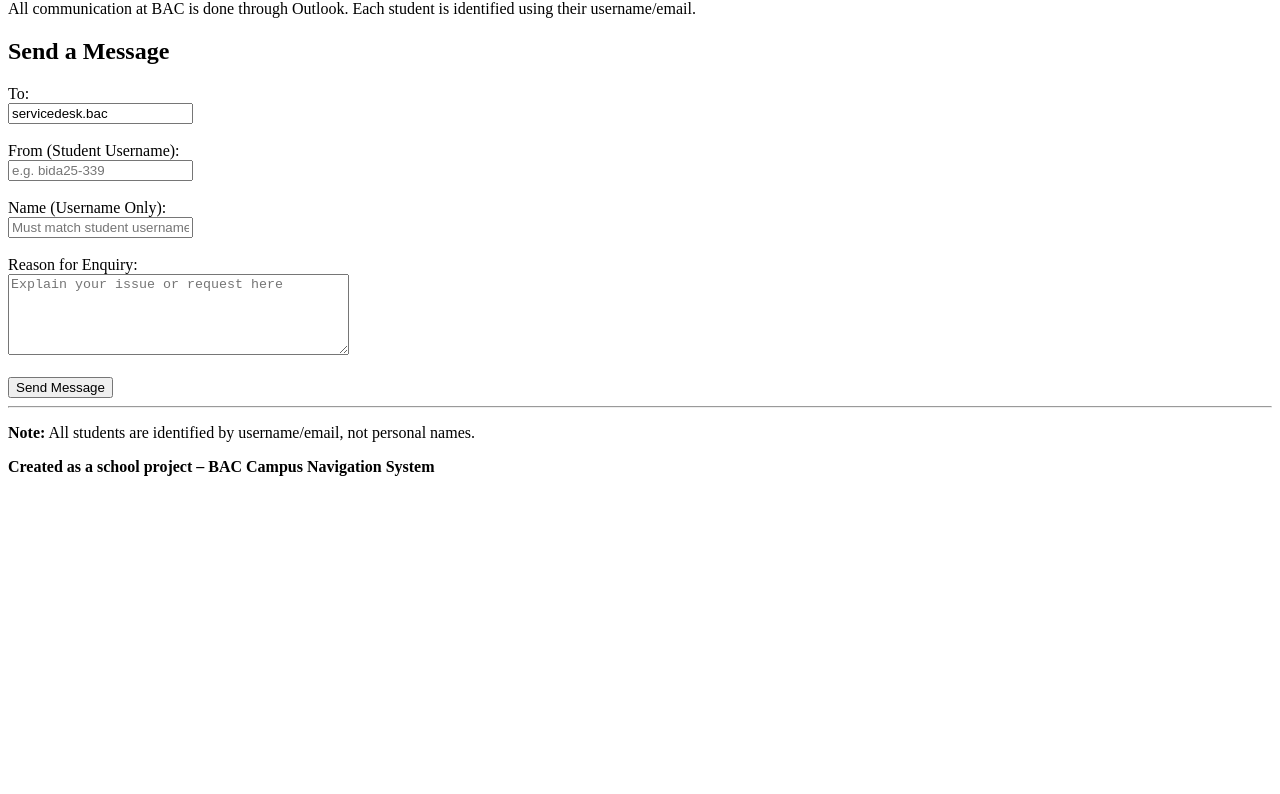
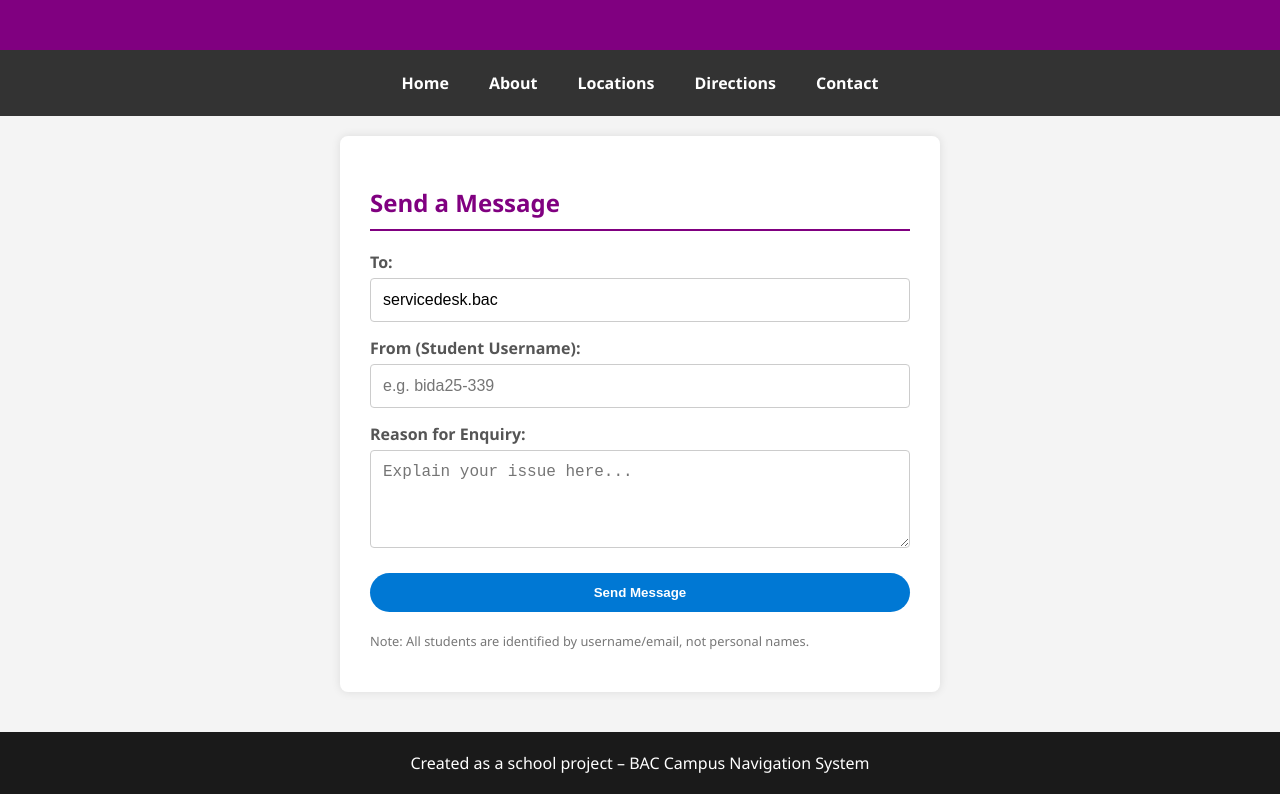
Before and after one commit to ResegoJong/Bida25-339-WMD-assignment-, a plain HTML site: page contact.html in a window 1280 px wide. Shown: the part 116-910 px from the top of the page. Before the commit the page ends 800 px from the top, so only its background shows below. Drawn offline with Linux system fonts and the light colour scheme.

Commit message:
Update contact.html

```diff
--- a/contact.html
+++ b/contact.html
@@ -1,53 +1,53 @@
 <!DOCTYPE html>
-<html>
+<html lang="en">
 <head>
-  <title>Contact BAC Navigation</title>
+    <meta charset="UTF-8">
+    <meta name="viewport" content="width=device-width, initial-scale=1.0">
+    <title>Contact - BAC Chronicles</title>
+    <style>
+        /* Shared CSS */
+        * { box-sizing: border-box; }
+        body { font-family: 'Segoe UI', sans-serif; margin: 0; background-color: #f4f4f4; }
+        header { background-color: #800080; color: white; padding: 40px 20px; text-align: center; }
+        nav { background-color: #333; display: flex; justify-content: center; flex-wrap: wrap; padding: 10px 0; position: sticky; top: 0; }
+        nav a { color: white; text-decoration: none; padding: 12px 20px; font-weight: bold; }
+        .container { max-width: 600px; margin: 20px auto; background: white; padding: 30px; border-radius: 8px; box-shadow: 0px 0px 10px rgba(0,0,0,0.1); }
+        h2 { color: #800080; border-bottom: 2px solid #800080; padding-bottom: 10px; }
+
+        /* Form Styling */
+        label { display: block; margin-top: 15px; font-weight: bold; color: #555; }
+        input, textarea { width: 100%; padding: 12px; margin-top: 5px; border: 1px solid #ccc; border-radius: 4px; font-size: 1rem; }
+        button { background-color: #0078d4; color: white; border: none; padding: 12px 20px; margin-top: 20px; border-radius: 20px; cursor: pointer; font-weight: bold; width: 100%; }
+        button:hover { background-color: #005a9e; }
+
+        footer { background-color: #1a1a1a; color: white; padding: 20px; text-align: center; margin-top: 40px; }
+    </style>
 </head>
-
 <body>
-
-<!-- Navigation -->
+    <header><h1>Student Communication System</h1></header>
     <nav>
-  <a href="index.html">Home</a> |
-  <a href="about.html">About</a> |
-  <a href="locations.html">Locations</a> |
-  <a href="directions.html">Directions</a> |
+        <a href="index.html">Home</a>
+        <a href="about.html">About</a>
+        <a href="locations.html">Locations</a>
+        <a href="directions.html">Directions</a>
         <a href="contact.html">Contact</a>
     </nav>
+    <div class="container">
+        <h2>Send a Message</h2>
+        <form>
+            <label>To:</label>
+            <input type="text" value="servicedesk.bac" readonly>
 
-<hr>
+            <label>From (Student Username):</label>
+            <input type="text" placeholder="e.g. bida25-339">
 
-<h1>Student Communication System (Outlook Style)</h1>
-
-<p>
-All communication at BAC is done through Outlook. Each student is identified using their username/email.
-</p>
-
-<h2>Send a Message</h2>
-
-<form>
-
-  <label>To:</label><br>
-  <input type="text" value="servicedesk.bac" readonly><br><br>
-
-  <label>From (Student Username):</label><br>
-  <input type="text" placeholder="e.g. bida25-339"><br><br>
-
-  <label>Name (Username Only):</label><br>
-  <input type="text" placeholder="Must match student username"><br><br>
-
-  <label>Reason for Enquiry:</label><br>
-  <textarea rows="5" cols="40" placeholder="Explain your issue or request here"></textarea><br><br>
+            <label>Reason for Enquiry:</label>
+            <textarea rows="4" placeholder="Explain your issue here..."></textarea>
 
             <button type="submit">Send Message</button>
-
         </form>
-
-<hr>
-
-<p><b>Note:</b> All students are identified by username/email, not personal names.</p>
-
-<p><b>Created as a school project – BAC Campus Navigation System</b></p>
-
+        <p style="font-size: 0.8rem; color: #777; margin-top: 20px;">Note: All students are identified by username/email, not personal names.</p>
+    </div>
+    <footer>Created as a school project – BAC Campus Navigation System</footer>
 </body>
 </html>
```
Lines whose indentation alone changed are shown as unchanged.
